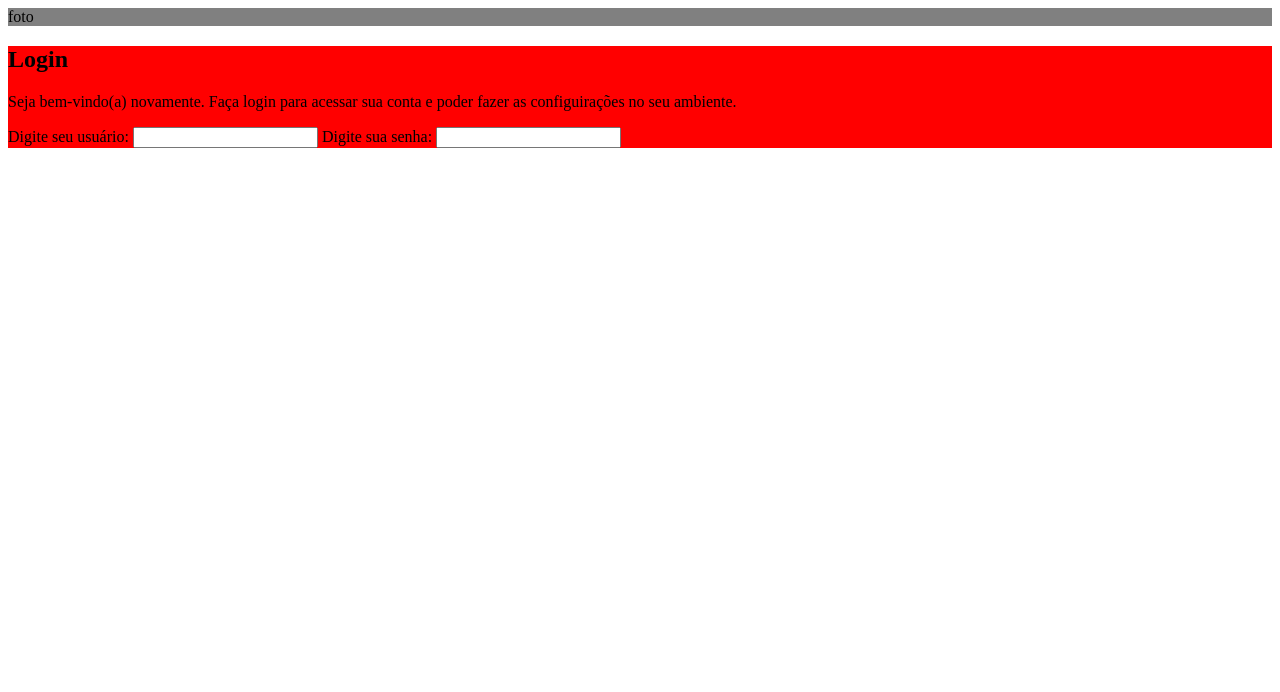
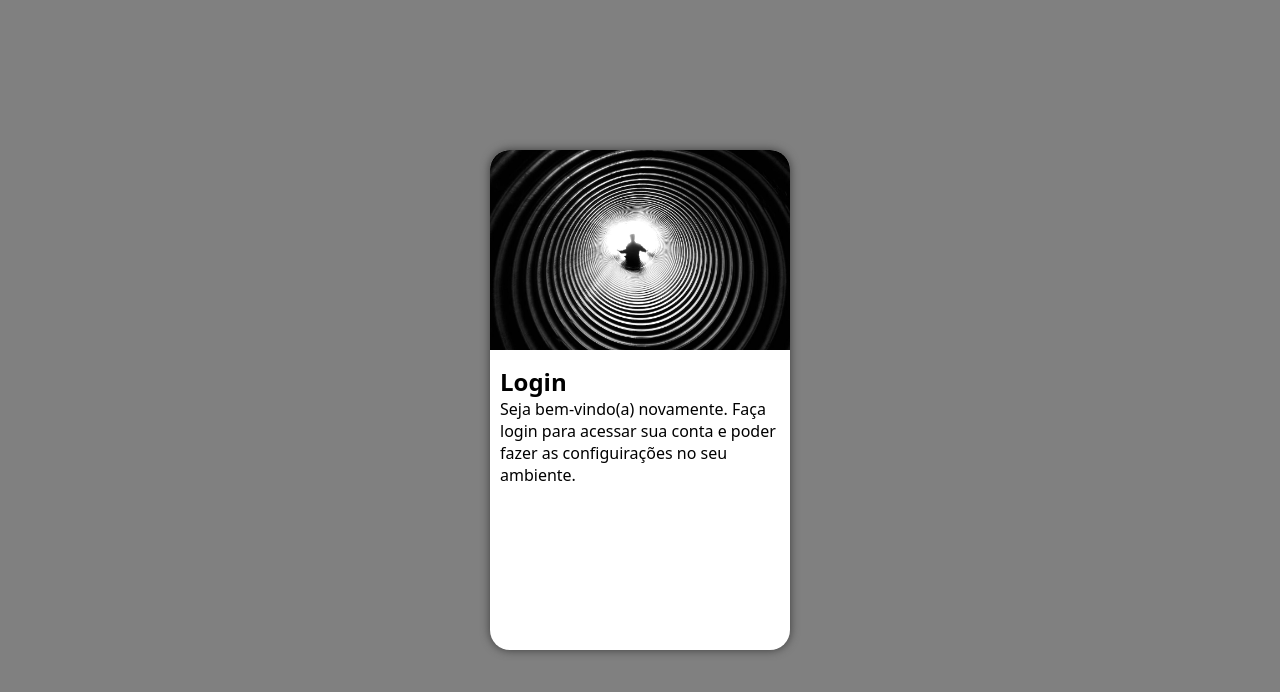
Before and after one commit to ViniciusLibanio/projeto-login, a plain HTML site: page index.html in a window 1280 px wide. Drawn offline with Linux system fonts and the light colour scheme.

Commit message:
primeiras configurações do site

```diff
--- a/estilos/style.css
+++ b/estilos/style.css
@@ -2,15 +2,55 @@
 
 
 /*
-    paleta de cores
+    Paleta de cores
     verde: #49a09d
     lilás: #5f2c82
 */
 
-div#imagem {
-    background-color: grey;
+* {
+    font-family: system-ui, -apple-system, BlinkMacSystemFont, 'Segoe UI', Roboto, Oxygen, Ubuntu, Cantarell, 'Open Sans', 'Helvetica Neue', sans-serif;
+    margin: 0px;
+    padding: 0px;
+    box-sizing: border-box;
 }
 
-div#formulario {
-    background-color: red;
+body, html {
+    background-color: grey;
+    height: 100vh;
+    width: 100vw;
 }
+
+main {
+    position: relative;
+    height: 100vh;
+    width: 100vw;
+}
+
+section#login > div#imagem {
+    display: block;
+    background: grey url(../imagens/imagemlogin.jpg) no-repeat;
+    height: 200px;
+    background-position: center;
+    background-size: cover;
+}
+
+section#login {
+    position: absolute;
+    top: 50%;
+    left: 50%;
+    transform: translate(-50%, -50%);
+    overflow: hidden;
+
+
+    background-color: white;
+    height: 500px;
+    width: 300px;
+    border-radius: 20px;
+    box-shadow: 0px 0px 10px rgb(59, 59, 59);
+}
+
+section#login > div#formulario {
+    display: block;
+    padding: 10px;
+    margin-top: 5px;
+}
--- a/index.html
+++ b/index.html
@@ -12,7 +12,7 @@
     <main>
         <section id="login">
             <div id="imagem">
-                foto
+                <!--AQUI VAI A IMAGEM NO CSS-->
             </div>
 
             <div id="formulario">
@@ -21,13 +21,7 @@
                     ambiente.</p>
 
                 <form action="login.php" method="post">
-                    <label for="usuario1">
-                        Digite seu usuário: <input type="text" name="usuario" id="usuario1">
-                    </label>
 
-                    <label for="senha1">
-                        Digite sua senha: <input type="password" name="senha" id="senha1" minlength="8">
-                    </label>
                 </form>
             </div>
 
```
